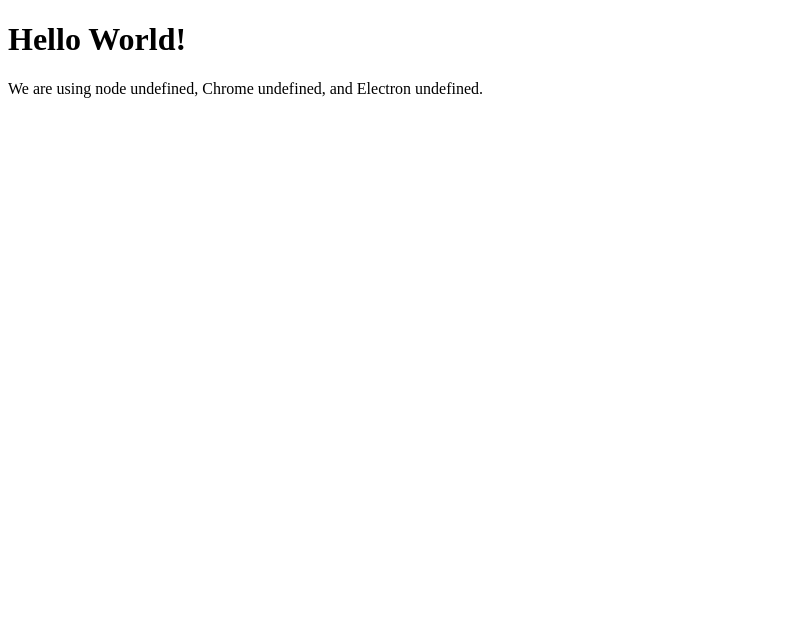
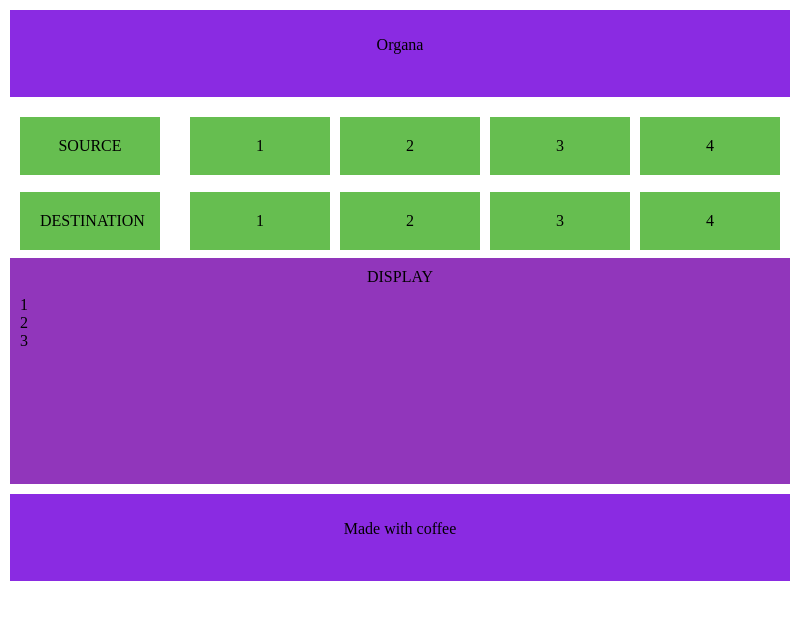
Before and after one commit to gafful/organa-desktop, an Electron app: page index.html in a window 800 px wide. Drawn offline with Linux system fonts and the light colour scheme.

Commit message:
Create ui skeleton

```diff
--- a/index.html
+++ b/index.html
@@ -1,13 +1,56 @@
 <!DOCTYPE html>
 <html>
+
 <head>
   <meta charset="UTF-8">
+  <meta name="viewport" content="width=device-width, initial-scale=1">
+  <link rel="stylesheet" href="ui.css">
   <title>Hello World!</title>
 </head>
+
 <body>
-    <h1>Hello World!</h1>
+  <!-- <h1>Hello World!</h1>
     We are using node <script>document.write(process.versions.node)</script>,
     Chrome <script>document.write(process.versions.chrome)</script>,
-    and Electron <script>document.write(process.versions.electron)</script>.
+    and Electron <script>document.write(process.versions.electron)</script>. -->
+
+  <div class="header">
+    <p>Organa</p>
+  </div>
+
+  <div class="row">
+    <div class="src-row">
+      <div class="src-panel">
+        <div class="panel src-btn">SOURCE</div>
+        <div class="panel src-pnl-1">1</div>
+        <div class="panel src-pnl-2">2</div>
+        <div class="panel src-pnl-3">3</div>
+        <div class="panel src-pnl-4">4</div>
+      </div>
+    </div>
+    <div class="dest-row">
+      <div class="panel src-btn">DESTINATION</div>
+      <div class="panel src-pnl-1">1</div>
+      <div class="panel src-pnl-2">2</div>
+      <div class="panel src-pnl-3">3</div>
+      <div class="panel src-pnl-4">4</div>
+    </div>
+    <div class="disp-row">
+      <div class="disp-label">
+        DISPLAY
+      </div>
+      <div class="disp-screen">
+        <div class="disp-screen-row">1</div>
+        <div class="disp-screen-row">2</div>
+        <div class="disp-screen-row">3</div>
+      </div>
+    </div>
+  </div>
+
+  <div class="footer">
+    <p>Made with coffee</p>
+  </div>
+  <script src="ui.js"></script>
 </body>
+
 </html>
--- /dev/null
+++ b/ui.css
@@ -0,0 +1,79 @@
+/* Clear defaults */
+HTML, body {
+    margin: 0px;
+    padding: 0px;
+    border: 0px;
+}
+
+* {
+    box-sizing: border-box;
+}
+
+body {
+    padding: 10px;
+    height: 600px;
+}
+
+.header {
+    text-align: center;
+    padding: 10px;
+    background-color: blueviolet;
+    height: 15%;
+}
+
+.row {
+    margin-top: 10px;
+    height: 65%;
+}
+
+.panel {
+    width: 140px;
+    float: left;
+    margin-left: 10px;
+    padding: 20px;
+    text-align: center;
+    background-color:rgb(102, 190, 80);
+}
+
+.src-pnl-1 {
+    margin-left: 5px;
+}
+
+.src-btn {
+    margin-left: 0px;
+    margin-right: 25px;
+}
+
+.src-row, .dest-row {
+    height: 20%;
+    padding: 10px;
+}
+
+/* Clear floats after the columns */
+.src-panel:after {
+    content: "";
+    display: table;
+    clear: both;
+}
+
+.disp-row {
+    height: 60%;
+    padding: 10px;
+    background-color:rgb(145, 54, 187);
+}
+
+.disp-label {
+    text-align: center;
+}
+
+.disp-screen {
+    margin-top: 10px;
+}
+
+.footer {
+    text-align: center;
+    background-color: blueviolet;
+    padding: 10px;
+    margin-top: 10px;
+    height: 15%;
+}
```
Also changed, not shown: ui.js (added). Lines whose indentation alone changed are shown as unchanged.
